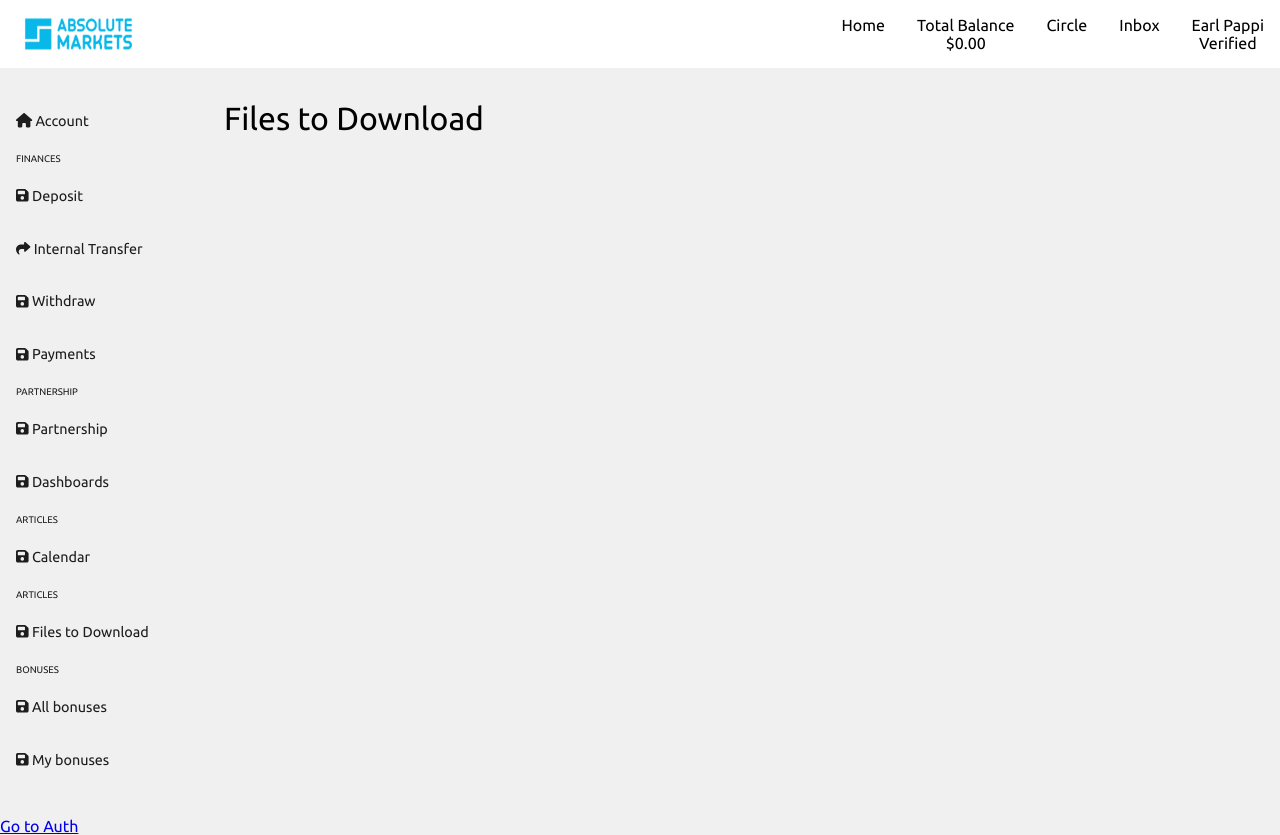
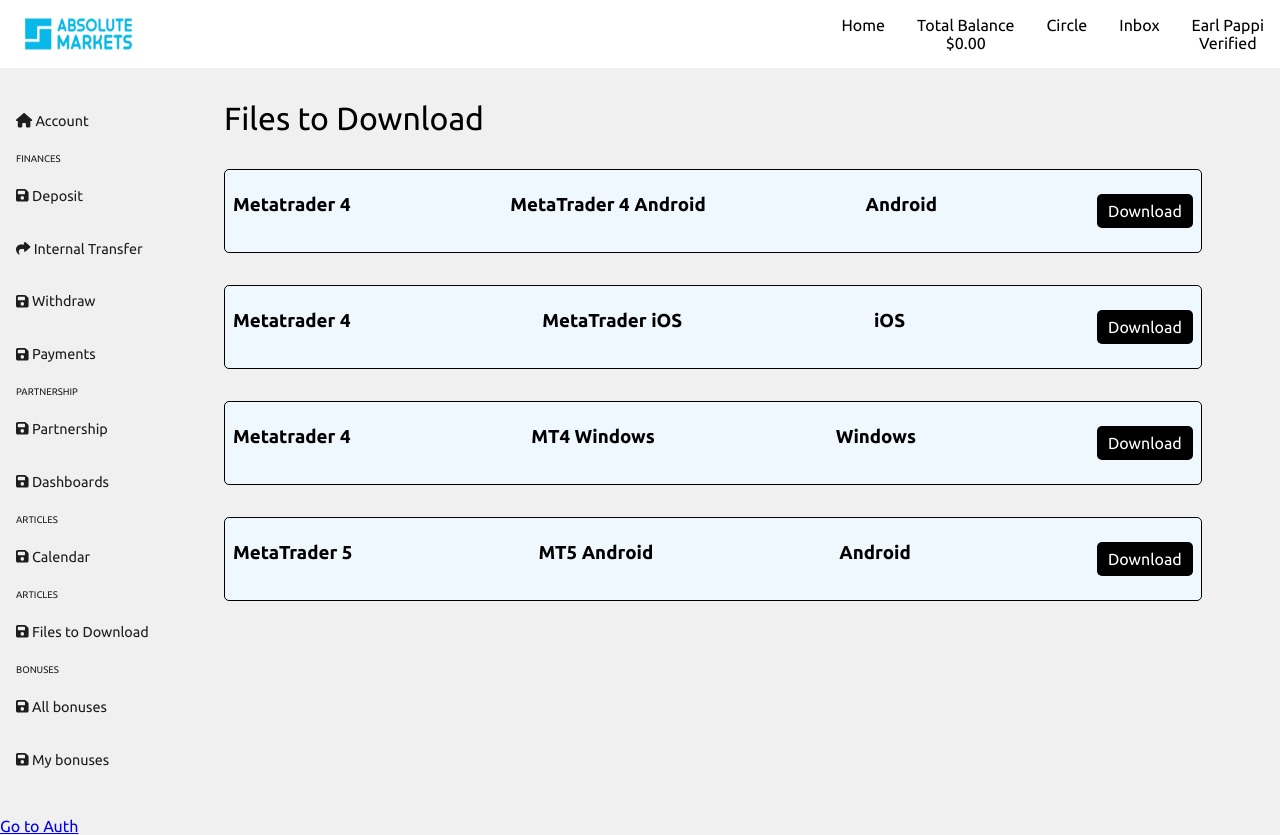
Before and after one commit to EarlPappi/findash, a React (Create React App) app: page /files-to-download in a window 1280 px wide. Built offline with nearby package versions, Linux system fonts and the light colour scheme.

Commit message:
filesToDownload updated

```diff
--- a/src/Components/Layout/Directory/FilesToDownload.jsx
+++ b/src/Components/Layout/Directory/FilesToDownload.jsx
@@ -1,8 +1,50 @@
+import classes from './FilesToDownload.module.css'
+const FilesToDownload = () => {
 
-const FilesToDownload = () => {
+    const files = [
+        {
+            name: 'Metatrader 4',
+            title: 'MetaTrader 4 Android',
+            platform: 'Android',
+            url: 'https://google.com/earlpappi'
+        },
+        {
+            name: 'Metatrader 4',
+            title: 'MetaTrader iOS',
+            platform: 'iOS',
+            url: 'https://google.com/earlpappi'
+        },
+        {
+            name: 'Metatrader 4',
+            title: 'MT4 Windows',
+            platform: 'Windows',
+            url: 'https://google.com/earlpappi'
+        },
+        {
+            name: 'MetaTrader 5',
+            title: 'MT5 Android',
+            platform: 'Android',
+            url: 'https://google.com/pappi'
+        }
+    ]
     return (
+        <div className='outlet'>
         <h1>Files to Download</h1>
-     );
+        { files.map(file =>{
+            console.log('working ')
+            return(
+                <div className= { classes.toDownloadCon }>
+                    <h3>{ file.name }</h3>
+                    <h3>{ file.title }</h3>
+                    <h3>{ file.platform }</h3>
+                    <a href={ file.url }>Download</a>
+                </div>
+
+            )
+        }) }
+
+        </div>
+    );
 }
 
 export default FilesToDownload;
--- /dev/null
+++ b/src/Components/Layout/Directory/FilesToDownload.module.css
@@ -0,0 +1,20 @@
+.toDownloadCon {
+    background-color: aliceblue;
+    border: black 1px solid;
+    border-radius: 5px;
+    width: 100%;
+    margin-top: 2rem;
+    margin-bottom: 2rem;
+    display: flex;
+    justify-content: space-between;
+    gap: 8rem;
+    padding: 1.5rem .5rem;
+}
+
+.toDownloadCon a {
+    text-decoration: none;
+    background-color: black;
+    padding: .5rem .7rem;
+    color: white;
+    border-radius: 5px;
+}
```
